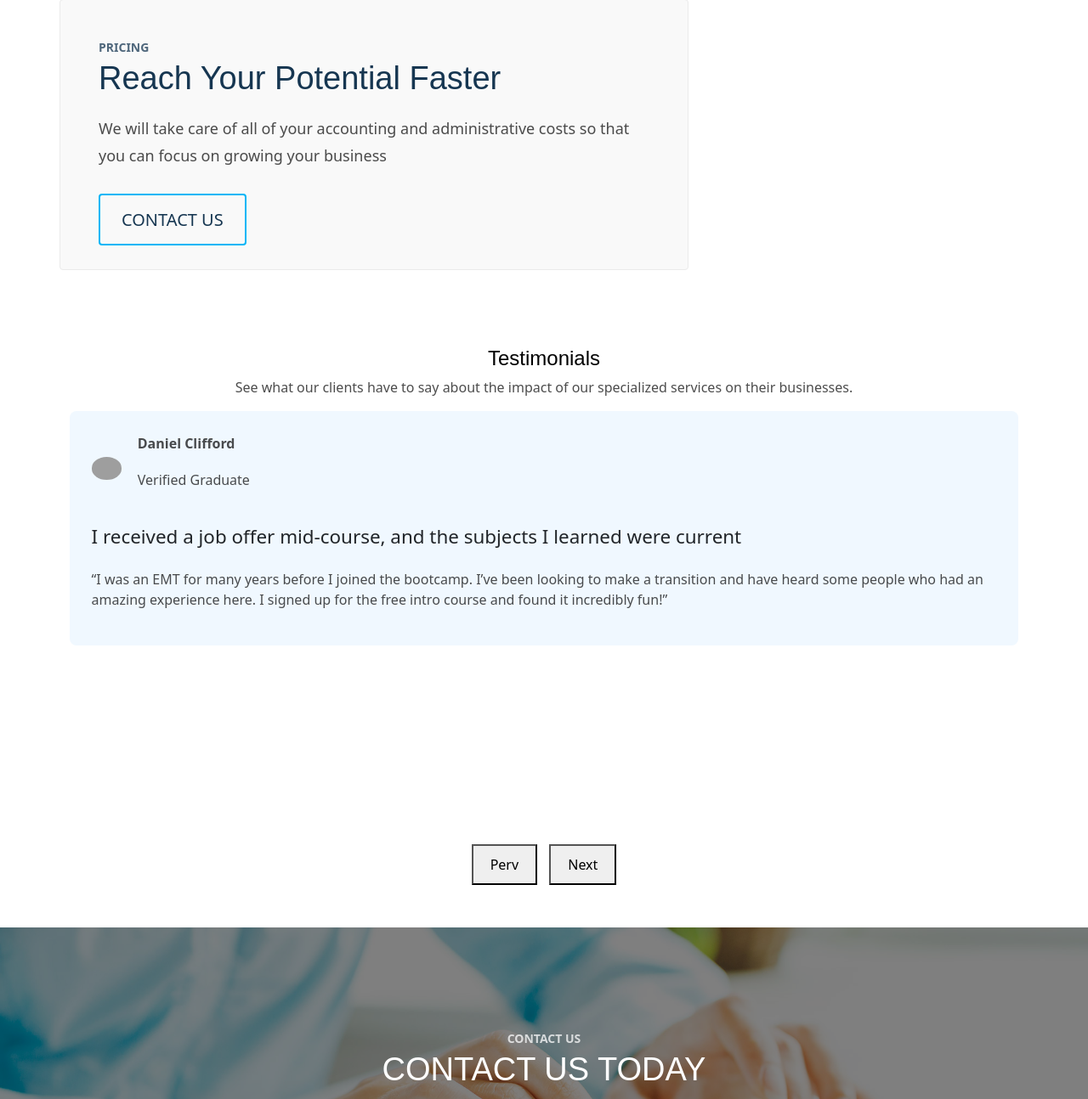
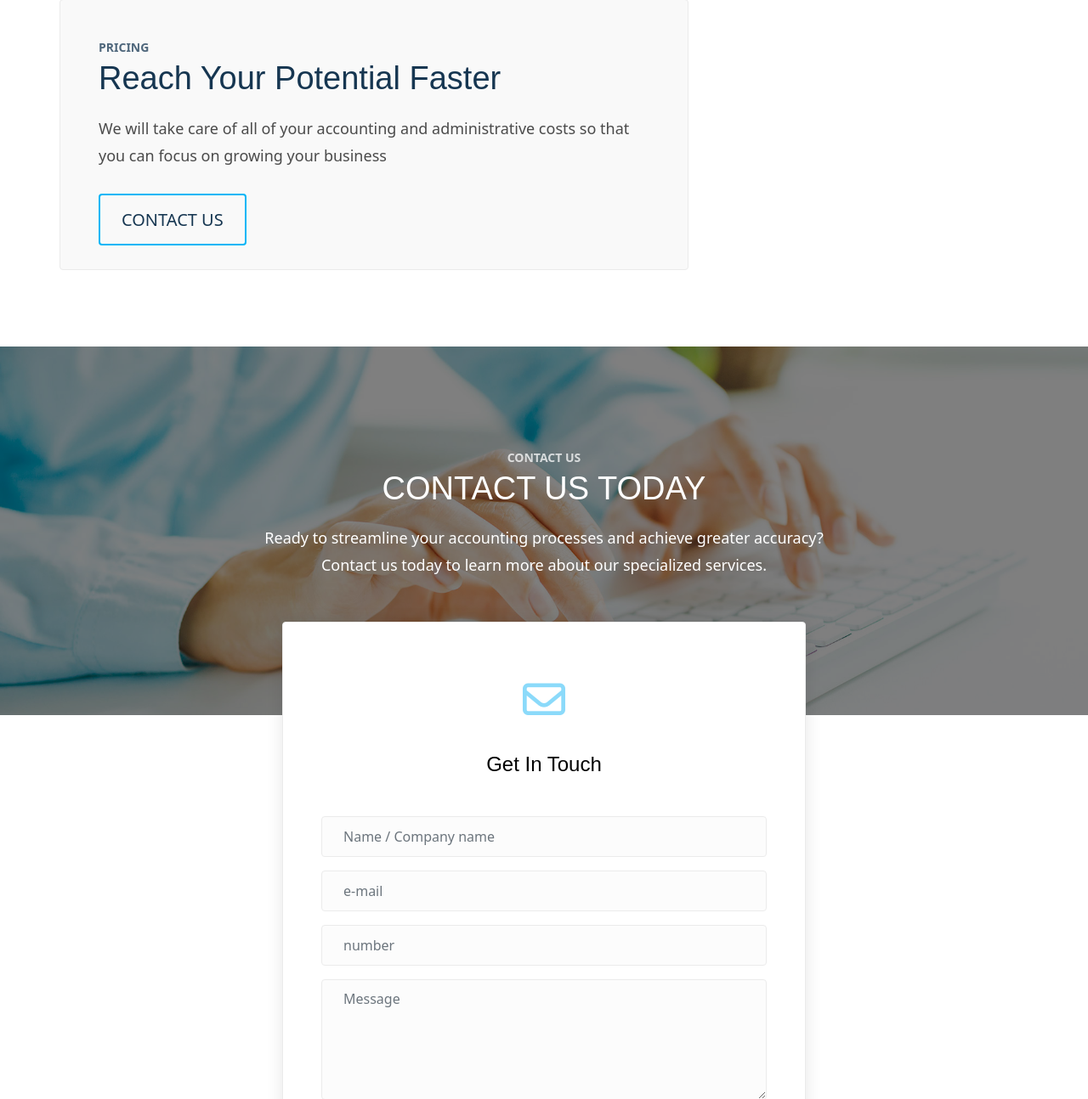
Before and after one commit to instantbookkeeper/website, a PHP site: page / in a window 1280 px wide. Shown: the part 3641-4935 px from the top of the page at 85% size. Run offline with PHP 8.4, Linux system fonts and the light colour scheme; some libraries are stand-ins or nearby versions; grey boxes are pictures that could not be loaded.

Commit message:
testimonial sec removed

```diff
--- a/index.php
+++ b/index.php
@@ -392,7 +392,7 @@
     <style>
 
     </style>
-    <section class="review">
+    <section class="review" style="display: none;">
         <div class="container">
             <div class="heading">
                 <h4 style="text-align: center;">Testimonials</h4>
```
